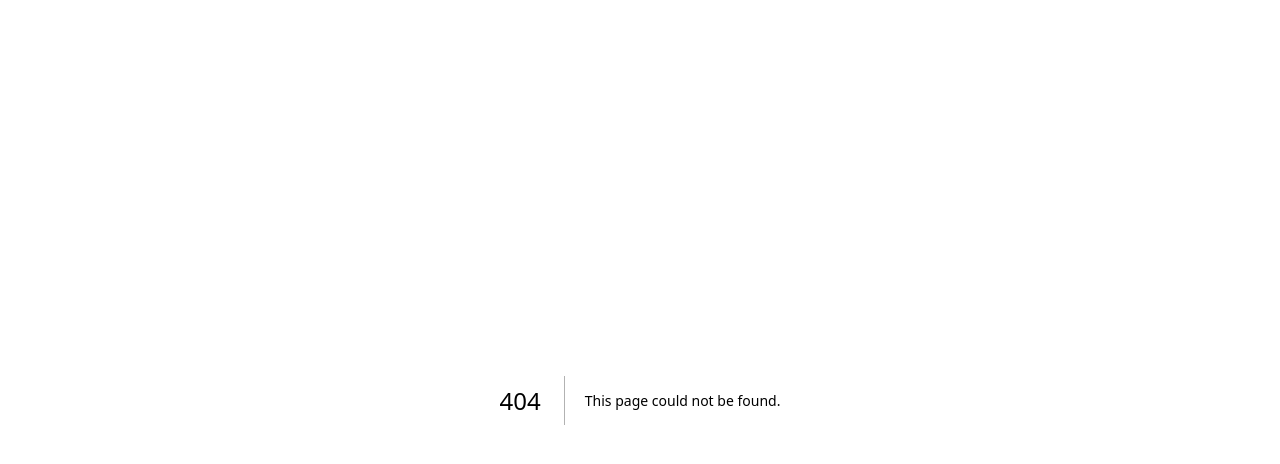
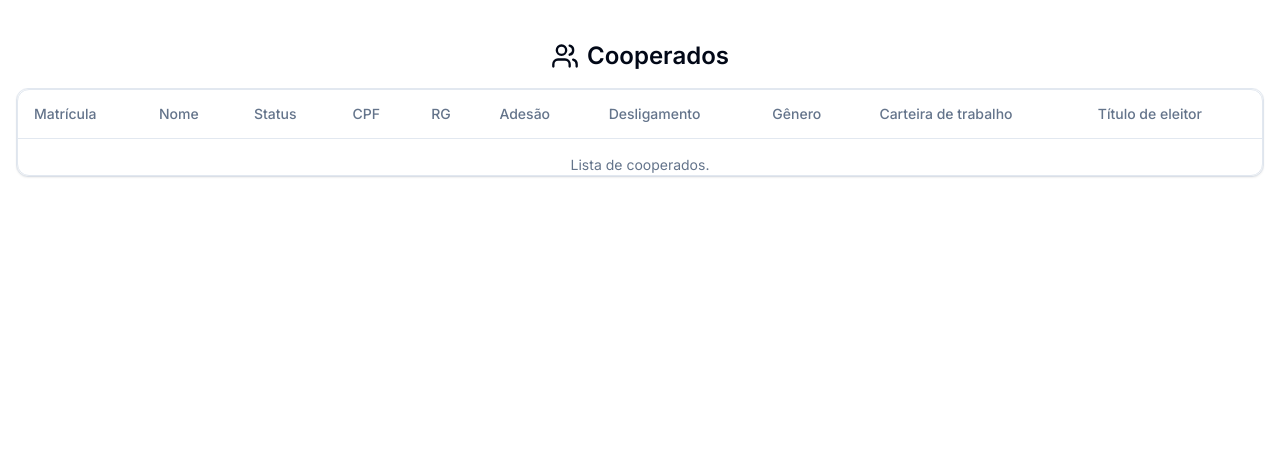
Before and after one commit to ce4555678/coopersel-erp, a Next.js app: page /cooperados in a window 1280 px wide. Before the commit this address had no page. Shown: the top 464 px of the page. Built offline with nearby package versions, Linux system fonts and the light colour scheme.

Commit message:
page cooperados

```diff
--- a/app/admin/page.tsx
+++ b/app/admin/page.tsx
@@ -2,6 +2,7 @@ import AdminUi from "@/components/adminUi";
 import Container from "@/components/container";
 import authOptions from "@/lib/authOptions";
 import prisma from "@/lib/prisma";
+import { UserCog } from "lucide-react";
 import type { Metadata } from "next";
 import { getServerSession } from "next-auth";
 import { redirect } from "next/navigation";
@@ -36,9 +37,12 @@ export default async function Admin() {
   if (isAdmin?.role !== "ADMIN") return redirect("/");
   return (
     <Container className="pt-10">
-      <h1 className="text-center pb-4 font-semibold antialiased text-2xl">
+      <div className="pb-4 flex items-center gap-2 justify-center">
+      <UserCog className="h-7 w-7"/>
+      <h1 className="font-semibold antialiased text-2xl">
         Administrador
       </h1>
+      </div>
       <AdminUi.table>
         {users.map((user, index) => (
           <AdminUi.item
@@ -49,7 +53,6 @@ export default async function Admin() {
             createdAt={user.createdAt}
           >
             <AdminUi.delete id={user.id} username={user.username}/>
-            <AdminUi.edit id={user.id} username={user.username}/>
           </AdminUi.item>
         ))}
       </AdminUi.table>
--- /dev/null
+++ b/app/cooperados/page.tsx
@@ -0,0 +1,21 @@
+import Container from "@/components/container";
+import CooperadosUi from "@/components/cooperadosUi";
+import { Card } from "@/components/ui/card";
+import { Users } from "lucide-react";
+
+export default function Cooperados() {
+  return (
+    <Container className="pt-10">
+      <div className="pb-4 flex items-center gap-2 justify-center">
+        <Users className="h-7 w-7" />
+        <h1 className="font-semibold antialiased text-2xl">Cooperados</h1>
+      </div>
+
+      <Card>
+        <CooperadosUi.table>
+
+        </CooperadosUi.table>
+      </Card>
+    </Container>
+  );
+}
--- a/components/adminUi/adminUi.delete.tsx
+++ b/components/adminUi/adminUi.delete.tsx
@@ -24,7 +24,7 @@ export default function AdminUiDelete(props: Props) {
       <Tooltip>
         <TooltipTrigger asChild>
           <AlertDialogTrigger asChild>
-            <Button variant="outline" size={"icon"}>
+            <Button variant="destructive" size={"icon"}>
               <Trash className="h-4 w-4" />
             </Button>
           </AlertDialogTrigger>
@@ -37,7 +37,7 @@ export default function AdminUiDelete(props: Props) {
       <AlertDialogContent>
         <AlertDialogHeader>
           <AlertDialogTitle>
-            Excluir <strong>{props.username}</strong>
+            Exclusão do usuário <strong>{props.username}</strong>
           </AlertDialogTitle>
           <AlertDialog>
             Fazendo isso, você excluirá este usuário permanentemente. Deseja
--- a/components/adminUi/adminUi.edit.tsx
+++ /dev/null
@@ -1,55 +0,0 @@
-"use client";
-import { Check, Save, SquarePen, Trash, X } from "lucide-react";
-import { Button } from "../ui/button";
-import {
-  AlertDialog,
-  AlertDialogAction,
-  AlertDialogCancel,
-  AlertDialogContent,
-  AlertDialogFooter,
-  AlertDialogHeader,
-  AlertDialogTitle,
-  AlertDialogTrigger,
-} from "@/components/ui/alert-dialog";
-import { Tooltip, TooltipContent, TooltipTrigger } from "../ui/tooltip";
-type Props = {
-  id: string;
-  username: string;
-};
-
-export default function AdminUiEdit(props: Props) {
-  return (
-    <AlertDialog>
-         <Tooltip>
-        <TooltipTrigger asChild>
-        <AlertDialogTrigger asChild>
-        <Button variant={"outline"} size={"icon"}>
-          <SquarePen className="h-4 w-4" />
-        </Button>
-      </AlertDialogTrigger>
-        </TooltipTrigger>
-        <TooltipContent>
-          <p>Editar</p>
-        </TooltipContent>
-      </Tooltip>
-
-
-      <AlertDialogContent>
-        <AlertDialogHeader>
-          <AlertDialogTitle>
-            Editar <strong>{props.username}</strong>
-          </AlertDialogTitle>
-        </AlertDialogHeader>
-        <AlertDialogFooter>
-          <AlertDialogCancel>
-            <X className="h-5 w-5 mr-2" />
-            Fechar
-          </AlertDialogCancel>
-          <AlertDialogAction>
-            <Save className="h-5 w-5 mr-2" /> Salvar
-          </AlertDialogAction>
-        </AlertDialogFooter>
-      </AlertDialogContent>
-    </AlertDialog>
-  );
-}
--- a/components/adminUi/adminUi.item.tsx
+++ b/components/adminUi/adminUi.item.tsx
@@ -1,9 +1,7 @@
-import { Dot } from "lucide-react";
+import { Dot, EyeOff, MoreHorizontal } from "lucide-react";
 import { TableCell, TableRow } from "../ui/table";
-import dayjs from "dayjs";
-import "dayjs/locale/pt-br";
-import relativeTime from "dayjs/plugin/relativeTime";
 import type { ReactNode } from "react";
+import RelativeTime from "../relativeTime";
 
 type Props = {
   id: string;
@@ -14,23 +12,17 @@ type Props = {
 };
 
 export default function AdminUiItem(props: Props) {
-  dayjs().locale("pt-br").format();
-  dayjs.extend(relativeTime)
-
   return (
     <TableRow>
-      <TableCell className="font-medium antialiased">
-        {props.username}
+      <TableCell>{props.username}</TableCell>
+      <TableCell className="capitalize">{props.role.toLocaleLowerCase()}</TableCell>
+      <TableCell>
+        <RelativeTime data={props.createdAt} />
       </TableCell>
-      <TableCell className="capitalize font-medium antialiased">
-        {props.role.toLocaleLowerCase()}
+      <TableCell>
+        <MoreHorizontal className="h-7 w-7" />
       </TableCell>
-      <TableCell>{dayjs().to(dayjs(props.createdAt))}</TableCell>
-      <TableCell>
-        <span className="flex gap-3">
-        {props.children}
-        </span>
-      </TableCell>
+      <TableCell>{props.children}</TableCell>
     </TableRow>
   );
 }
--- a/components/adminUi/adminUi.table.tsx
+++ b/components/adminUi/adminUi.table.tsx
@@ -22,6 +22,7 @@ export default function AdminUiTable(props: Props) {
             <TableHead>Username</TableHead>
             <TableHead>Permissão de acesso</TableHead>
             <TableHead>Criado</TableHead>
+            <TableHead>Senha</TableHead>
             <TableHead>Opções</TableHead>
           </TableRow>
         </TableHeader>
--- a/components/adminUi/index.tsx
+++ b/components/adminUi/index.tsx
@@ -1,5 +1,4 @@
 import AdminUiDelete from "./adminUi.delete";
-import AdminUiEdit from "./adminUi.edit";
 import AdminUiItem from "./adminUi.item";
 import AdminUiTable from "./adminUi.table";
 
@@ -7,7 +6,6 @@ const AdminUi = {
   table: AdminUiTable,
   item: AdminUiItem,
   delete: AdminUiDelete,
-  edit: AdminUiEdit
 };
 
 export default AdminUi;
--- /dev/null
+++ b/components/cooperadosUi/cooperadosUi.table.tsx
@@ -0,0 +1,38 @@
+import type { ReactNode } from "react";
+import {
+  Table,
+  TableBody,
+  TableCaption,
+  TableHead,
+  TableHeader,
+  TableRow,
+} from "../ui/table";
+import { Card } from "../ui/card";
+
+type Props = {
+  children: ReactNode;
+};
+export default function CooperadosUiTable(props: Props) {
+  return (
+    <Card>
+      <Table>
+        <TableCaption>Lista de cooperados.</TableCaption>
+        <TableHeader>
+          <TableRow>
+            <TableHead>Matrícula</TableHead>
+            <TableHead>Nome</TableHead>
+            <TableHead>Status</TableHead>
+            <TableHead>CPF</TableHead>
+            <TableHead>RG</TableHead>
+            <TableHead>Adesão</TableHead>
+            <TableHead>Desligamento</TableHead>
+            <TableHead>Gênero</TableHead>
+            <TableHead>Carteira de trabalho</TableHead>
+            <TableHead>Título de eleitor</TableHead>
+          </TableRow>
+        </TableHeader>
+        <TableBody>{props.children}</TableBody>
+      </Table>
+    </Card>
+  );
+}
--- /dev/null
+++ b/components/cooperadosUi/index.tsx
@@ -0,0 +1,7 @@
+import CooperadosUiTable from "./cooperadosUi.table";
+
+const CooperadosUi = {
+  table: CooperadosUiTable,
+};
+
+export default CooperadosUi;
--- /dev/null
+++ b/components/relativeTime.tsx
@@ -0,0 +1,14 @@
+import relativeTime from "dayjs/plugin/relativeTime";
+import dayjs from "dayjs";
+import "dayjs/locale/pt-br";
+
+dayjs().locale("pt-br").format();
+dayjs.extend(relativeTime);
+
+type Props = {
+  data: Date;
+};
+
+export default function RelativeTime(props: Props) {
+  return <>{dayjs().locale("pt-br").to(dayjs(props.data))}</>;
+}
--- a/middleware.ts
+++ b/middleware.ts
@@ -1,5 +1,5 @@
 export { default } from "next-auth/middleware";
 
 export const config = {
-  matcher: ["/", "/admin"],
+  matcher: ["/", "/admin", "/cooperados"],
 };
```
